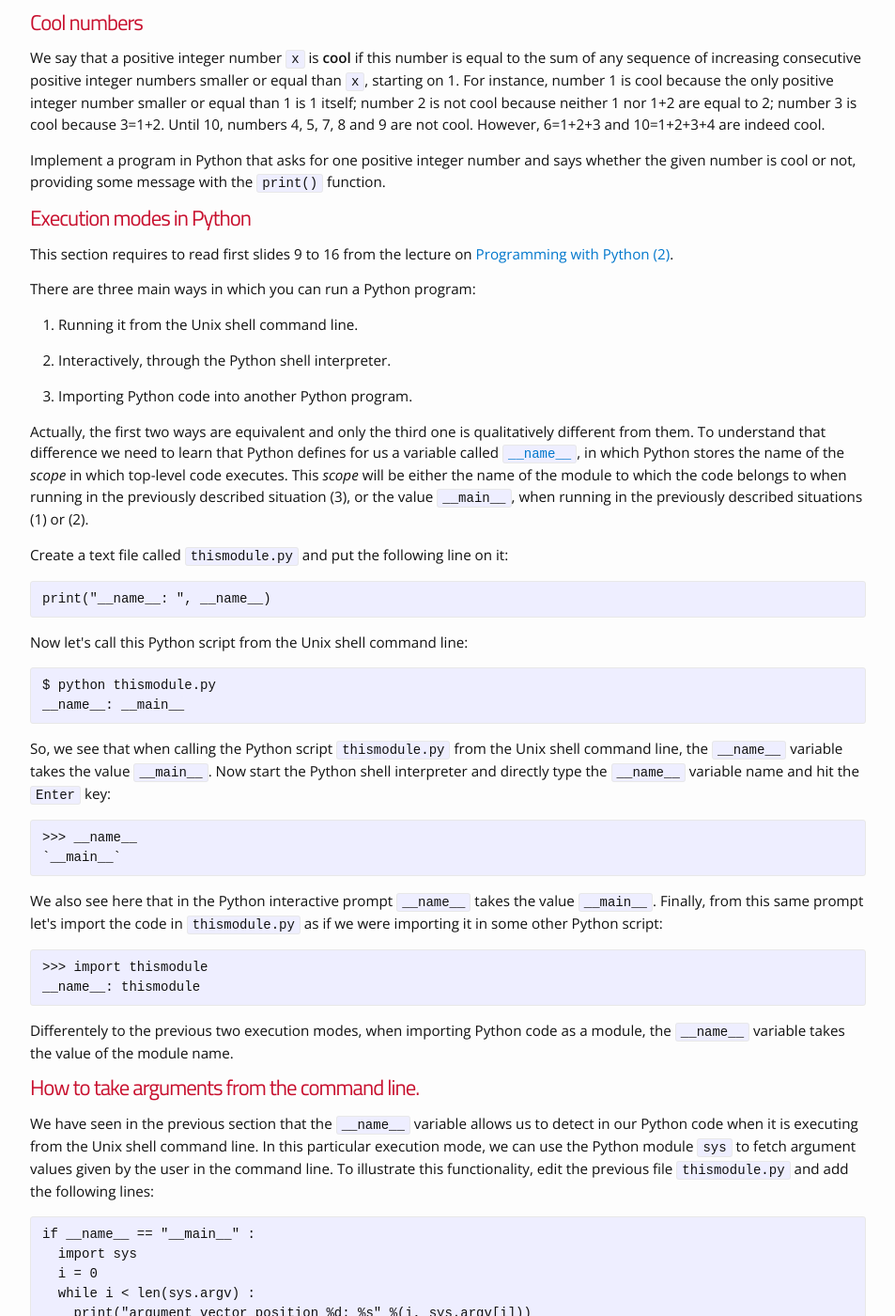
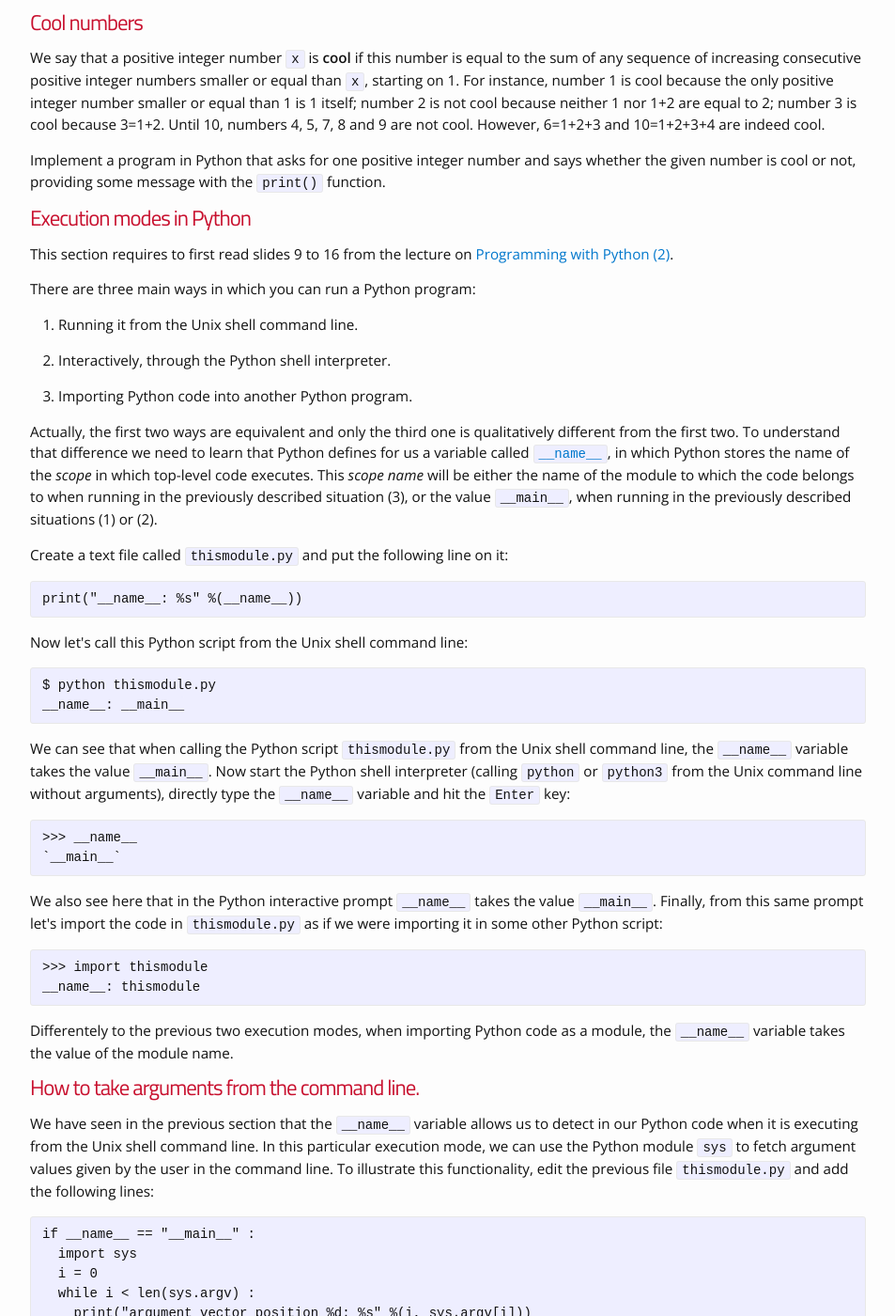
Before and after one commit to funcompbio/funcompbio.github.io, a Jekyll site: the page built from practical5/practical5.md, in a window 1280 px wide and 1400 px high, scrolled down 1166 px. Shown: the whole window at 94% size, without its empty margins (163-1116 px from the left). Built offline with Jekyll 4.4.1, drawn with Linux system fonts in a browser that asks for light colours; nearby versions of some CDN libraries; some of the changed text lies outside the part shown.

Commit message:
Updated practical 5.

```diff
--- a/practical5/practical5.html
+++ b/practical5/practical5.html
@@ -28,20 +28,20 @@
 <p>We say that a positive integer number <code>x</code> is <strong>cool</strong> if this number is equal to the sum of any sequence of increasing consecutive positive integer numbers smaller or equal than <code>x</code>, starting on 1. For instance, number 1 is cool because the only positive integer number smaller or equal than 1 is 1 itself; number 2 is not cool because neither 1 nor 1+2 are equal to 2; number 3 is cool because 3=1+2. Until 10, numbers 4, 5, 7, 8 and 9 are not cool. However, 6=1+2+3 and 10=1+2+3+4 are indeed cool.</p>
 <p>Implement a program in Python that asks for one positive integer number and says whether the given number is cool or not, providing some message with the <code>print()</code> function.</p>
 <h1 id="execution-modes-in-python">Execution modes in Python</h1>
-<p>This section requires to read first slides 9 to 16 from the lecture on <a href="/lecture5/">Programming with Python (2)</a>.</p>
+<p>This section requires to first read slides 9 to 16 from the lecture on <a href="/lecture5/">Programming with Python (2)</a>.</p>
 <p>There are three main ways in which you can run a Python program:</p>
 <ol style="list-style-type: decimal">
 <li><p>Running it from the Unix shell command line.</p></li>
 <li><p>Interactively, through the Python shell interpreter.</p></li>
 <li><p>Importing Python code into another Python program.</p></li>
 </ol>
-<p>Actually, the first two ways are equivalent and only the third one is qualitatively different from them. To understand that difference we need to learn that Python defines for us a variable called <a href="https://docs.python.org/3/library/__main__.html"><code>__name__</code></a>, in which Python stores the name of the <em>scope</em> in which top-level code executes. This <em>scope</em> will be either the name of the module to which the code belongs to when running in the previously described situation (3), or the value <code>__main__</code>, when running in the previously described situations (1) or (2).</p>
+<p>Actually, the first two ways are equivalent and only the third one is qualitatively different from the first two. To understand that difference we need to learn that Python defines for us a variable called <a href="https://docs.python.org/3/library/__main__.html"><code>__name__</code></a>, in which Python stores the name of the <em>scope</em> in which top-level code executes. This <em>scope name</em> will be either the name of the module to which the code belongs to when running in the previously described situation (3), or the value <code>__main__</code>, when running in the previously described situations (1) or (2).</p>
 <p>Create a text file called <code>thismodule.py</code> and put the following line on it:</p>
-<pre><code>print(&quot;__name__: &quot;, __name__)</code></pre>
+<pre><code>print(&quot;__name__: %s&quot; %(__name__))</code></pre>
 <p>Now let's call this Python script from the Unix shell command line:</p>
 <pre><code>$ python thismodule.py
 __name__: __main__</code></pre>
-<p>So, we see that when calling the Python script <code>thismodule.py</code> from the Unix shell command line, the <code>__name__</code> variable takes the value <code>__main__</code>. Now start the Python shell interpreter and directly type the <code>__name__</code> variable name and hit the <code>Enter</code> key:</p>
+<p>We can see that when calling the Python script <code>thismodule.py</code> from the Unix shell command line, the <code>__name__</code> variable takes the value <code>__main__</code>. Now start the Python shell interpreter (calling <code>python</code> or <code>python3</code> from the Unix command line without arguments), directly type the <code>__name__</code> variable and hit the <code>Enter</code> key:</p>
 <pre><code>&gt;&gt;&gt; __name__
 `__main__`</code></pre>
 <p>We also see here that in the Python interactive prompt <code>__name__</code> takes the value <code>__main__</code>. Finally, from this same prompt let's import the code in <code>thismodule.py</code> as if we were importing it in some other Python script:</p>
@@ -67,10 +67,10 @@
 <p>Make a new version of the Python program that decides whether two positive integer numbers are relatively prime with the following characteristics:</p>
 <ol style="list-style-type: decimal">
 <li><p>Instead of asking the user to enter two values, it should take them from the Unix command-line arguments.</p></li>
-<li><p>The code doing the actual calculation on whether two given numbers are relatively prime should be encapsulated into a function called <code>main(x, y)</code> with two arguments <code>x</code> and <code>y</code> corresponding to the two numbers to be evaluated. This function should return a character string value set to <code>yes</code> when <code>x</code> and <code>y</code> are relatively prime and <code>no</code> when they are not.</p></li>
+<li><p>The code doing the actual calculation on whether two given numbers are relatively prime should be encapsulated into a function called <code>main(x, y)</code> with two arguments <code>x</code> and <code>y</code> corresponding to the two numbers to be evaluated. This function should return a character string value set to <code>yes</code> when <code>x</code> and <code>y</code> are relatively prime and <code>no</code> when they are not. This function should not print anything on the screen.</p></li>
 <li><p>When the script is called from the command line without the two arguments corresponding to the two positive integer values to evaluate, then the user should get a message like:</p></li>
 </ol>
-<p><code>relprime.py &lt;x&gt; &lt;y&gt;</code> for a script called <code>relprime.py</code>.</p>
+<p><code>$ python relprime.py    error: relprime.py &lt;x&gt; &lt;y&gt;</code> for a script called <code>relprime.py</code>.</p>
 <ol start="4" style="list-style-type: decimal">
-<li>When the script is properly called from the command line with the two arguments corresponding to the two positive integer values to evaluate, then the script should call the previously defined <code>main(x, y)</code> function and print the result in the terminal screen.</li>
+<li>When the script is properly called from the command line with the two arguments corresponding to the two positive integer values to evaluate, then the script should call the previously defined <code>main(x, y)</code> function, take its result and print it in the terminal screen.</li>
 </ol>
```
